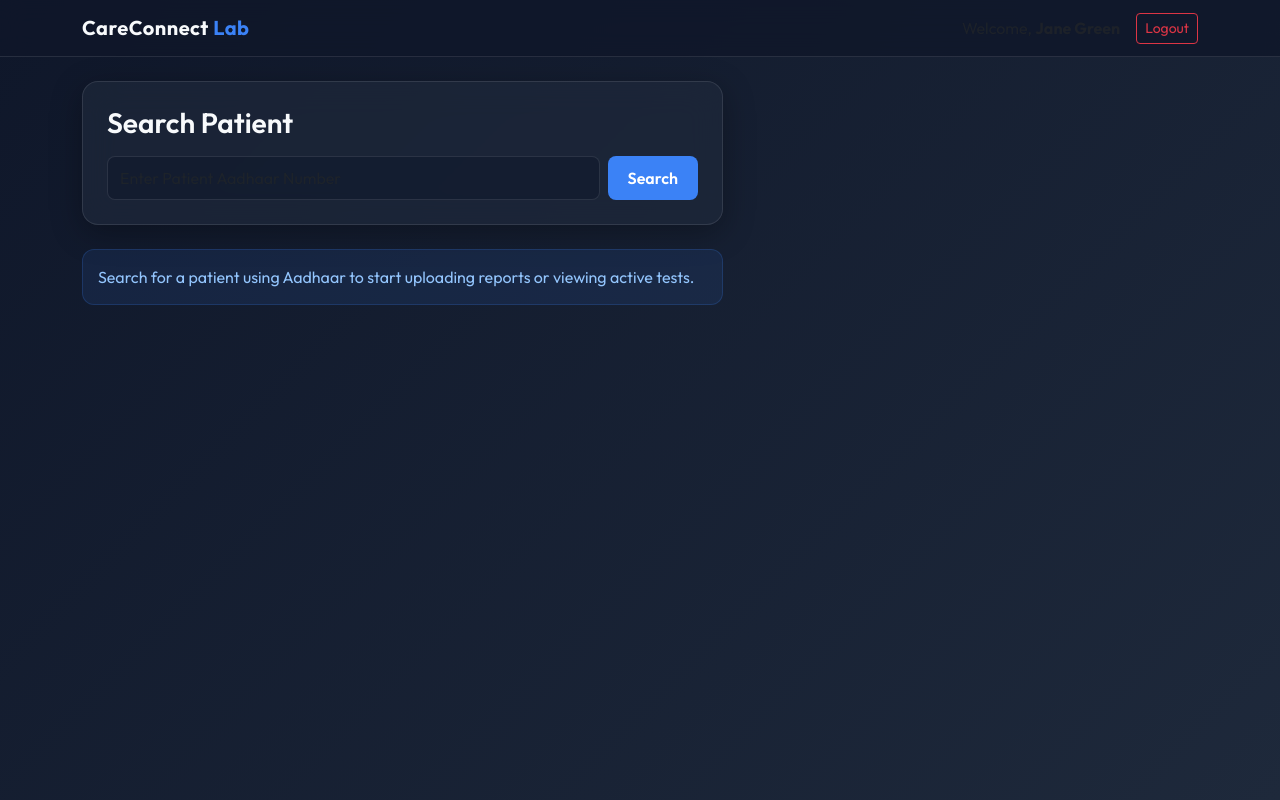
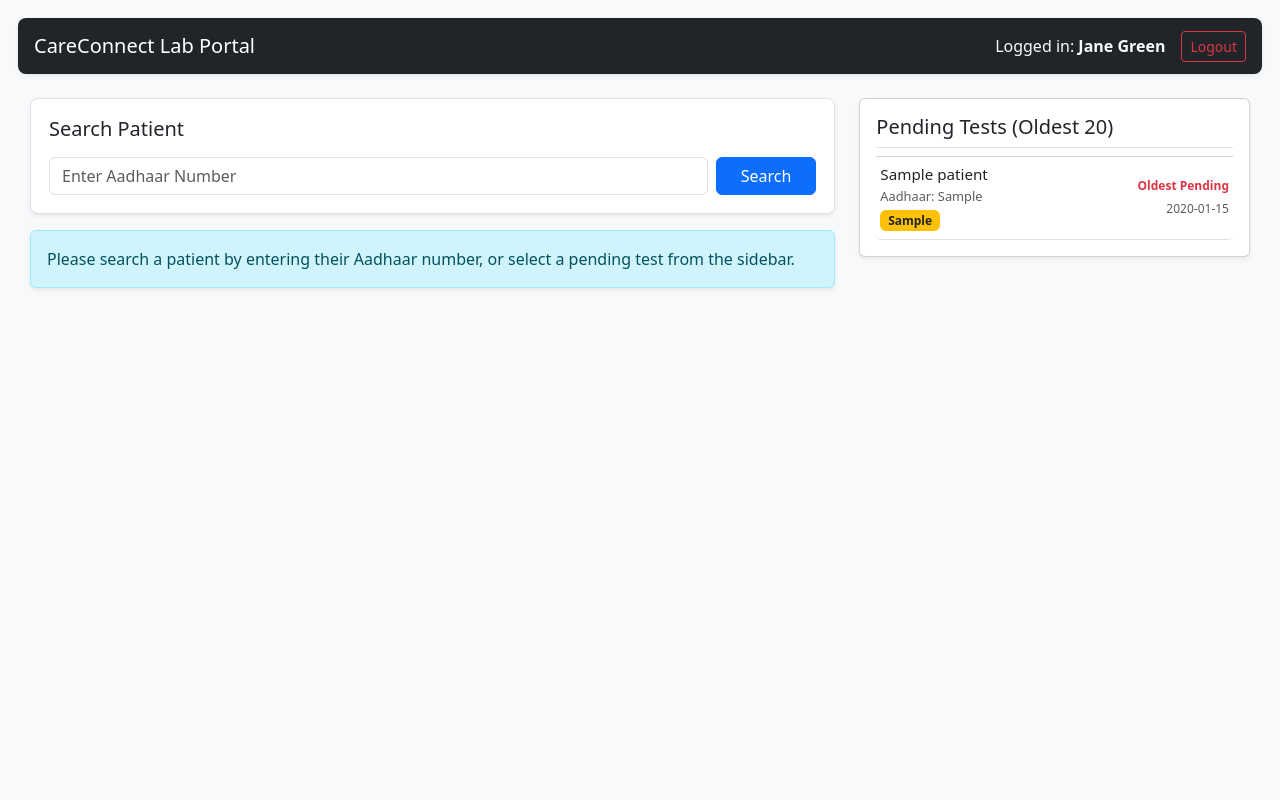
Before and after one commit to Shivamdadhich/CareConnect, a Flask app: page /lab/dashboard in a window 1280 px wide. Run offline with Flask 3, Linux system fonts and the light colour scheme; a user stored in the database is signed in; tables that the repository leaves empty hold one stand-in row (values such as "Sample post"); some libraries are stand-ins or nearby versions.

Commit message:
Update lab dashboard to subtle light theme and add oldest 20 pending tests sidebar list

```diff
--- a/app.py
+++ b/app.py
@@ -397,13 +397,27 @@ def lab_dashboard():
 
         cur.close()
 
+    # Fetch oldest 20 pending tests
+    cur = mysql.connection.cursor(MySQLdb.cursors.DictCursor)
+    cur.execute("""
+        SELECT p.name, p.aadhaar, h.visit_date, h.advised_tests
+        FROM patient_history h
+        JOIN patients p ON h.aadhaar = p.aadhaar
+        WHERE h.advised_tests IS NOT NULL AND h.advised_tests != ''
+        ORDER BY h.visit_date ASC
+        LIMIT 20
+    """)
+    pending_tests = cur.fetchall()
+    cur.close()
+
     today_date = date.today().strftime("%Y-%m-%d")
     return render_template("lab_dashboard.html",
                            patient=patient,
                            history=history,
                            reports=reports,
                            aadhaar=aadhaar,
-                           today_date=today_date)
+                           today_date=today_date,
+                           pending_tests=pending_tests)
 
 @app.route("/lab/upload_report", methods=["POST"])
 def lab_upload_report():
--- a/templates/lab_dashboard.html
+++ b/templates/lab_dashboard.html
@@ -5,151 +5,49 @@
     <meta name="viewport" content="width=device-width, initial-scale=1.0">
     <title>Lab Dashboard | CareConnect</title>
     <link href="https://cdn.jsdelivr.net/npm/bootstrap@5.3.0/dist/css/bootstrap.min.css" rel="stylesheet">
-    <link href="https://fonts.googleapis.com/css2?family=Outfit:wght@300;400;600;700&display=swap" rel="stylesheet">
     <style>
-        :root {
-            --bg-gradient: linear-gradient(135deg, #0f172a 0%, #1e293b 100%);
-            --card-bg: rgba(30, 41, 59, 0.7);
-            --border-color: rgba(255, 255, 255, 0.1);
-            --accent-green: #10b981;
-            --accent-blue: #3b82f6;
-            --text-main: #f8fafc;
-            --text-muted: #94a3b8;
+        body {
+            padding: 18px;
+            background-color: #f4f6f9;
         }
-
-        body {
-            font-family: 'Outfit', sans-serif;
-            background: var(--bg-gradient);
-            color: var(--text-main);
-            min-height: 100vh;
-            padding-bottom: 40px;
+        .recent-panel {
+            max-height: 75vh;
+            overflow-y: auto;
         }
-
-        .navbar {
-            background: rgba(15, 23, 42, 0.8) !important;
-            backdrop-filter: blur(12px);
-            border-bottom: 1px solid var(--border-color);
+        .patient-card {
+            background: #ffffff;
+            border: 1px solid #dee2e6;
+            border-radius: 8px;
+            padding: 18px;
         }
-
-        .navbar-brand {
+        .section-title {
             font-weight: 700;
-            letter-spacing: 0.5px;
-            color: var(--text-main) !important;
+            margin-top: 20px;
+            color: #333;
         }
-
-        .glass-card {
-            background: var(--card-bg);
-            backdrop-filter: blur(16px);
-            border: 1px solid var(--border-color);
-            border-radius: 16px;
-            padding: 24px;
-            box-shadow: 0 8px 32px 0 rgba(0, 0, 0, 0.3);
-            transition: all 0.3s ease;
+        .pending-item {
+            cursor: pointer;
+            transition: background-color 0.2s ease;
         }
-
-        .glass-card:hover {
-            border-color: rgba(59, 130, 246, 0.3);
-        }
-
-        h2, h3, h4, h5 {
-            font-weight: 600;
-        }
-
-        .btn-accent-blue {
-            background: var(--accent-blue);
-            color: white;
-            border: none;
-            border-radius: 8px;
-            padding: 10px 20px;
-            font-weight: 600;
-            transition: all 0.2s ease;
-        }
-
-        .btn-accent-blue:hover {
-            background: #2563eb;
-            transform: translateY(-2px);
-            box-shadow: 0 4px 12px rgba(59, 130, 246, 0.3);
-            color: white;
-        }
-
-        .btn-accent-green {
-            background: var(--accent-green);
-            color: white;
-            border: none;
-            border-radius: 8px;
-            padding: 10px 20px;
-            font-weight: 600;
-            transition: all 0.2s ease;
-        }
-
-        .btn-accent-green:hover {
-            background: #059669;
-            transform: translateY(-2px);
-            box-shadow: 0 4px 12px rgba(16, 185, 129, 0.3);
-            color: white;
-        }
-
-        .form-control {
-            background: rgba(15, 23, 42, 0.5);
-            border: 1px solid var(--border-color);
-            color: var(--text-main);
-            border-radius: 8px;
-        }
-
-        .form-control:focus {
-            background: rgba(15, 23, 42, 0.8);
-            border-color: var(--accent-blue);
-            color: var(--text-main);
-            box-shadow: none;
-        }
-
-        .table {
-            color: var(--text-main);
-        }
-
-        .table th {
-            border-color: var(--border-color);
-            color: var(--text-muted);
-            font-weight: 600;
-        }
-
-        .table td {
-            border-color: var(--border-color);
-            vertical-align: middle;
-        }
-
-        .alert-info-custom {
-            background: rgba(59, 130, 246, 0.1);
-            border: 1px solid rgba(59, 130, 246, 0.2);
-            color: #93c5fd;
-            border-radius: 12px;
-            padding: 15px;
-        }
-
-        .badge-pending {
-            background: rgba(245, 158, 11, 0.2);
-            color: #f59e0b;
-            border: 1px solid rgba(245, 158, 11, 0.3);
-            padding: 6px 12px;
-            border-radius: 20px;
-            font-size: 0.85rem;
+        .pending-item:hover {
+            background-color: #f1f3f5;
         }
     </style>
 </head>
-<body>
+<body class="bg-light">
 
-    <!-- Navigation -->
-    <nav class="navbar navbar-expand-lg navbar-dark mb-4">
-        <div class="container">
-            <a class="navbar-brand" href="#">CareConnect <span style="color: var(--accent-blue);">Lab</span></a>
+    <!-- Header Navigation -->
+    <nav class="navbar navbar-expand-lg navbar-dark bg-dark rounded-3 mb-4 shadow-sm">
+        <div class="container-fluid px-3">
+            <a class="navbar-brand font-weight-bold" href="#">CareConnect Lab Portal</a>
             <div class="ms-auto d-flex align-items-center">
-                <span class="me-3 text-muted">Welcome, <strong>{{ session.get('lab_name') }}</strong></span>
+                <span class="navbar-text me-3 text-light">Logged in: <strong>{{ session.get('lab_name') }}</strong></span>
                 <a href="{{ url_for('lab_logout') }}" class="btn btn-outline-danger btn-sm">Logout</a>
             </div>
         </div>
     </nav>
 
-    <div class="container">
+    <div class="container-fluid">
         <!-- Toast messages -->
         {% with messages = get_flashed_messages(with_categories=true) %}
             {% if messages %}
@@ -162,50 +60,50 @@
             {% endif %}
         {% endwith %}
 
-        <div class="row g-4">
-            <!-- Search & Patient Details -->
-            <div class="col-lg-7">
-                <div class="glass-card mb-4">
-                    <h3 class="mb-3">Search Patient</h3>
+        <div class="row">
+            <!-- LEFT: Patient search, demographics, upload area -->
+            <div class="col-lg-8">
+                <!-- Search bar -->
+                <div class="patient-card mb-3 shadow-sm">
+                    <h5 class="mb-3">Search Patient</h5>
                     <form method="POST" action="{{ url_for('lab_dashboard') }}" class="d-flex gap-2">
-                        <input type="text" name="aadhaar" class="form-control" placeholder="Enter Patient Aadhaar Number" required value="{{ aadhaar or '' }}">
-                        <button type="submit" class="btn btn-accent-blue">Search</button>
+                        <input type="text" name="aadhaar" id="mainAadhaarInput" class="form-control" placeholder="Enter Aadhaar Number" required value="{{ aadhaar or '' }}">
+                        <button type="submit" class="btn btn-primary px-4">Search</button>
                     </form>
                 </div>
 
                 {% if patient %}
-                    <div class="glass-card mb-4">
-                        <h4 class="mb-3 text-info">Patient Demographics</h4>
-                        <div class="row">
-                            <div class="col-sm-6 mb-2">
-                                <span class="text-muted d-block">Name</span>
+                    <!-- Demographics -->
+                    <div class="patient-card mb-3 shadow-sm">
+                        <h4 class="section-title mt-0 text-primary">Patient Demographics</h4>
+                        <div class="row mt-2">
+                            <div class="col-md-3 col-sm-6 mb-2">
+                                <small class="text-muted d-block">Name</small>
                                 <strong>{{ patient.name }}</strong>
                             </div>
-                            <div class="col-sm-6 mb-2">
-                                <span class="text-muted d-block">Aadhaar</span>
+                            <div class="col-md-3 col-sm-6 mb-2">
+                                <small class="text-muted d-block">Aadhaar</small>
                                 <strong>{{ patient.aadhaar }}</strong>
                             </div>
-                            <div class="col-sm-6 mb-2">
-                                <span class="text-muted d-block">Age</span>
+                            <div class="col-md-3 col-sm-6 mb-2">
+                                <small class="text-muted d-block">Age</small>
                                 <strong>{{ patient.age }} yrs</strong>
                             </div>
-                            <div class="col-sm-6 mb-2">
-                                <span class="text-muted d-block">Gender</span>
+                            <div class="col-md-3 col-sm-6 mb-2">
+                                <small class="text-muted d-block">Gender</small>
                                 <strong>{{ patient.gender }}</strong>
                             </div>
                         </div>
                     </div>
 
-                    <!-- Advised Tests from Doctor visits -->
-                    <div class="glass-card mb-4">
-                        <h4 class="mb-3 text-warning">Advised Tests (from History)</h4>
+                    <!-- Advised Tests -->
+                    <div class="patient-card mb-3 shadow-sm">
+                        <h4 class="section-title mt-0 text-warning">Advised Tests (from History)</h4>
                         {% if history %}
-                            <div class="table-responsive">
-                                <table class="table">
-                                    <thead>
+                            <table class="table table-bordered table-striped mt-2">
+                                <thead class="table-light">
                                     <tr>
-                                            <th>Visit Date</th>
-                                            <th>Diagnosis</th>
+                                        <th style="width: 25%;">Visit Date</th>
                                         <th>Advised Tests</th>
                                     </tr>
                                 </thead>
@@ -213,81 +111,121 @@
                                     {% for h in history %}
                                         <tr>
                                             <td>{{ h.visit_date }}</td>
-                                                <td>{{ h.diagnosis }}</td>
                                             <td>
                                                 {% if h.advised_tests %}
-                                                        <span class="badge-pending">{{ h.advised_tests }}</span>
+                                                    <span class="badge bg-warning text-dark" style="font-size: 0.9rem;">{{ h.advised_tests }}</span>
                                                 {% else %}
-                                                        <span class="text-muted">None</span>
+                                                    <span class="text-muted">None advised</span>
                                                 {% endif %}
                                             </td>
                                         </tr>
                                     {% endfor %}
                                 </tbody>
                             </table>
+                        {% else %}
+                            <p class="text-muted mt-2">No visit history found.</p>
+                        {% endif %}
                     </div>
+
+                    <!-- Upload report form -->
+                    <div class="patient-card mb-3 shadow-sm">
+                        <h4 class="section-title mt-0 text-success">Upload Lab Report</h4>
+                        <form method="POST" action="{{ url_for('lab_upload_report') }}" enctype="multipart/form-data" class="mt-3">
+                            <input type="hidden" name="aadhaar" value="{{ patient.aadhaar }}">
+
+                            <div class="row g-3">
+                                <div class="col-md-6">
+                                    <label class="form-label">Report Date</label>
+                                    <input type="date" name="report_date" class="form-control" required value="{{ today_date }}">
+                                </div>
+                                <div class="col-md-6">
+                                    <label class="form-label">Report / Test Type</label>
+                                    <input type="text" name="report_type" class="form-control" placeholder="e.g. Complete Blood Count (CBC)" required>
+                                </div>
+                                <div class="col-12">
+                                    <label class="form-label">Select Report PDF/Image File</label>
+                                    <input type="file" name="report_file" class="form-control" required>
+                                </div>
+                            </div>
+                            <button type="submit" class="btn btn-success mt-3 px-4">Upload & Save Report</button>
+                        </form>
+                    </div>
+
+                    <!-- Uploaded reports history -->
+                    <div class="patient-card mb-3 shadow-sm">
+                        <h4 class="section-title mt-0">Uploaded Reports History</h4>
+                        {% if reports %}
+                            <table class="table table-bordered mt-2">
+                                <thead class="table-light">
+                                    <tr>
+                                        <th>Date</th>
+                                        <th>Report Type</th>
+                                        <th>Action</th>
+                                    </tr>
+                                </thead>
+                                <tbody>
+                                    {% for r in reports %}
+                                        <tr>
+                                            <td>{{ r.report_date }}</td>
+                                            <td><strong>{{ r.report_type }}</strong></td>
+                                            <td>
+                                                <a href="{{ url_for('download_report', report_id=r.id) }}" class="btn btn-sm btn-outline-primary">Download</a>
+                                            </td>
+                                        </tr>
+                                    {% endfor %}
+                                </tbody>
+                            </table>
                         {% else %}
-                            <p class="text-muted">No visit history found.</p>
+                            <p class="text-muted mt-2">No reports uploaded yet for this patient.</p>
                         {% endif %}
                     </div>
                 {% else %}
-                    <div class="alert alert-info-custom">
-                        Search for a patient using Aadhaar to start uploading reports or viewing active tests.
+                    <div class="alert alert-info shadow-sm">
+                        Please search a patient by entering their Aadhaar number, or select a pending test from the sidebar.
                     </div>
                 {% endif %}
             </div>
 
-            <!-- Upload Panel -->
-            <div class="col-lg-5">
-                {% if patient %}
-                    <div class="glass-card mb-4">
-                        <h3 class="mb-3">Upload Lab Report</h3>
-                        <form method="POST" action="{{ url_for('lab_upload_report') }}" enctype="multipart/form-data">
-                            <input type="hidden" name="aadhaar" value="{{ patient.aadhaar }}">
+            <!-- RIGHT: Pending Tests Sidebar (Oldest 20) -->
+            <div class="col-lg-4">
+                <div class="card recent-panel shadow-sm p-3">
+                    <h5 class="border-bottom pb-2">Pending Tests (Oldest 20)</h5>
+                    <form id="selectPendingForm" method="POST" action="{{ url_for('lab_dashboard') }}">
+                        <input type="hidden" name="aadhaar" id="selected_aadhaar_input">
+                    </form>
 
-                            <div class="mb-3">
-                                <label class="form-label">Report Date</label>
-                                <input type="date" name="report_date" class="form-control" required value="{{ today_date }}">
+                    {% if pending_tests %}
+                        <div class="list-group list-group-flush">
+                            {% for p in pending_tests %}
+                                <div class="list-group-item pending-item d-flex justify-content-between align-items-center py-2 px-1 border-bottom" onclick="selectPending('{{ p.aadhaar }}')">
+                                    <div style="flex: 1; min-width: 0; padding-right: 10px;">
+                                        <h6 class="mb-1 text-truncate" style="font-size: 0.95rem;">{{ p.name }}</h6>
+                                        <small class="text-muted d-block" style="font-size: 0.8rem;">Aadhaar: {{ p.aadhaar }}</small>
+                                        <span class="badge bg-warning text-dark mt-1" style="font-size: 0.75rem; white-space: normal; text-align: left;">
+                                            {{ p.advised_tests }}
+                                        </span>
                                     </div>
-
-                            <div class="mb-3">
-                                <label class="form-label">Report / Test Type</label>
-                                <input type="text" name="report_type" class="form-control" placeholder="e.g., Blood Test, X-Ray" required>
+                                    <div class="text-end" style="white-space: nowrap;">
+                                        <span class="text-danger d-block" style="font-size: 0.75rem; font-weight: 600;">Oldest Pending</span>
+                                        <small class="text-muted" style="font-size: 0.75rem;">{{ p.visit_date }}</small>
                                     </div>
-
-                            <div class="mb-3">
-                                <label class="form-label">Upload Report File (PDF/Images)</label>
-                                <input type="file" name="report_file" class="form-control" required>
-                            </div>
-
-                            <button type="submit" class="btn btn-accent-green w-100">Upload & Save Report</button>
-                        </form>
-                    </div>
-
-                    <!-- Previously Uploaded Reports -->
-                    <div class="glass-card">
-                        <h4 class="mb-3">Uploaded Reports History</h4>
-                        {% if reports %}
-                            <div class="list-group list-group-flush bg-transparent">
-                                {% for r in reports %}
-                                    <div class="list-group-item bg-transparent text-white border-secondary d-flex justify-content-between align-items-center px-0">
-                                        <div>
-                                            <h6 class="mb-0">{{ r.report_type }}</h6>
-                                            <small class="text-muted">Uploaded: {{ r.report_date }}</small>
-                                        </div>
-                                        <a href="{{ url_for('download_report', report_id=r.id) }}" class="btn btn-sm btn-outline-info">Download</a>
                                 </div>
                             {% endfor %}
                         </div>
                     {% else %}
-                            <p class="text-muted">No reports uploaded yet.</p>
-                        {% endif %}
-                    </div>
+                        <p class="text-muted mt-2">No pending tests advised by doctors.</p>
                     {% endif %}
                 </div>
             </div>
         </div>
+    </div>
 
+    <script>
+    function selectPending(aadhaar) {
+        document.getElementById('selected_aadhaar_input').value = aadhaar;
+        document.getElementById('selectPendingForm').submit();
+    }
+    </script>
     <script src="https://cdn.jsdelivr.net/npm/bootstrap@5.3.0/dist/js/bootstrap.bundle.min.js"></script>
 </body>
 </html>
```
Lines whose indentation alone changed are shown as unchanged.
